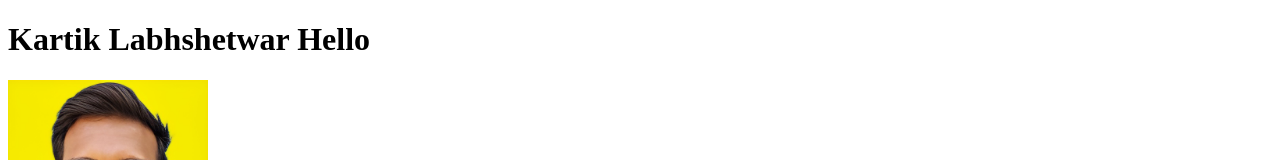
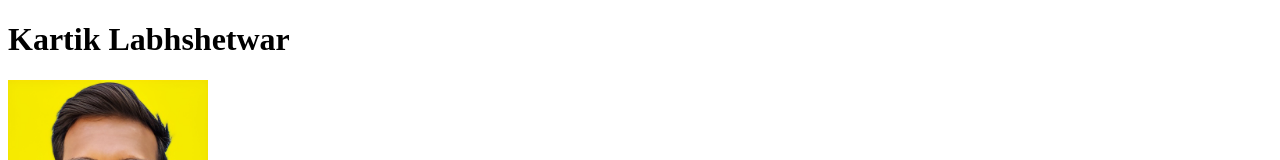
Before and after one commit to KartikLabhshetwar/capstone-project1, a plain HTML site: page index.html in a window 1280 px wide. Shown: the top 160 px of the page. Drawn offline with Linux system fonts and the light colour scheme.

Commit message:
Update index.html

```diff
--- a/index.html
+++ b/index.html
@@ -6,7 +6,7 @@
     <title>My Resume</title>
 </head>
 <body>
-     <h1>Kartik Labhshetwar Hello</h1>
+     <h1>Kartik Labhshetwar</h1>
      <img src="./assets/images/kartikphoto.jpg" height="200"/>
      <h2>Summary</h2>
      <p>I am a hardworking and dedicated Web Developer who is
```
